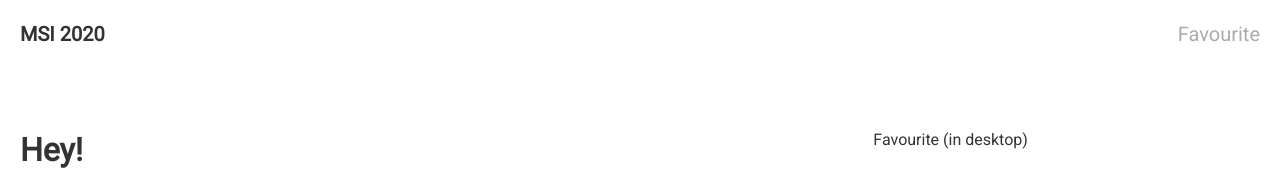
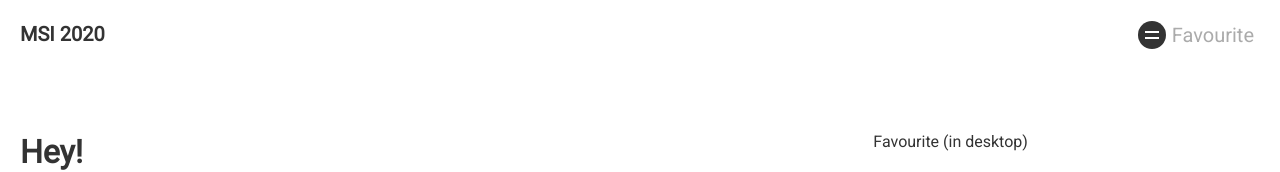
Before and after one commit to ipgpt/chuck-norris-app, a React (Create React App) app: page / in a window 1280 px wide. Shown: the top 172 px of the page. Built offline with nearby package versions, Linux system fonts and the light colour scheme.

Commit message:
feat: implement favourite button and component

```diff
--- a/src/App.js
+++ b/src/App.js
@@ -3,31 +3,61 @@ import { Row, Col } from "react-bootstrap";
 import "./App.scss";
 import JokesForm from "./JokesForm";
 import JokesList from "./JokesList";
+import Favourite from "./Favourite";
 
 function App() {
-  const [state, setState] = useState({});
+  const [state, setState] = useState({
+    jokeData: {},
+    isOpenFavourite: false,
+    favouriteDate: {
+      data: {
+        result: [],
+      },
+    },
+  });
 
   function getData(data) {
-    setState(data);
+    setState({ ...state, jokeData: data });
+  }
+
+  function handleFavourite() {
+    setState({ ...state, isOpenFavourite: !state.isOpenFavourite });
   }
 
   return (
-    <div className="App">
+    <div className={state.isOpenFavourite ? "App App--grey" : "App"}>
       <header className="header">
-        <div className="header__headline">MSI 2020</div>
-        <div className="header__favourite">Favourite</div>
+        <div className="header__headline">
+          {state.isOpenFavourite ? "" : "MSI 2020"}
+        </div>
+        <button
+          className={
+            state.isOpenFavourite
+              ? "header__favourite header__favourite--open"
+              : "header__favourite"
+          }
+          onClick={handleFavourite}
+        >
+          Favourite
+        </button>
       </header>
+      {state.isOpenFavourite ? (
+        <Favourite />
+      ) : (
+        <>
           <main>
             <Row>
               <Col className="column" xl={8}>
                 <JokesForm getData={getData} />
-            <JokesList joke={state} />
+                <JokesList joke={state.jokeData} />
               </Col>
               <Col className="column" xl={4}>
                 Favourite (in desktop)
               </Col>
             </Row>
           </main>
+        </>
+      )}
     </div>
   );
 }
--- a/src/App.scss
+++ b/src/App.scss
@@ -1,4 +1,15 @@
 @import "./assets/scss/variables";
+
+%header-item-styles {
+  margin: 20px;
+  font-size: 20px;
+  line-height: 28px;
+}
+
+.App--grey {
+  height: 100vh;
+  background-color: $light-grey;
+}
 
 .row {
   margin-right: 0;
@@ -8,12 +19,6 @@
 .column {
   padding-left: 20px;
   padding-right: 20px;
-}
-
-%header-item-styles {
-  margin: 20px;
-  font-size: 20px;
-  line-height: 28px;
 }
 
 .header {
@@ -28,7 +33,50 @@
 
   &__favourite {
     @extend %header-item-styles;
+    padding-left: 34px;
+    position: relative;
     font-weight: 500;
     color: $grey;
+    background-color: inherit;
+    border: 0;
+
+    &:focus {
+      outline: none;
+    }
+
+    &::before {
+      position: absolute;
+      content: "";
+      width: 28px;
+      height: 28px;
+      left: 0;
+      background-color: $black;
+      border-radius: 15px;
+    }
+
+    &::after {
+      position: absolute;
+      content: "";
+      width: 14px;
+      height: 8px;
+      top: 11px;
+      left: 7px;
+      border-top: 2px solid white;
+      border-bottom: 2px solid white;
+      transition: top 0.5s ease-out;
+    }
+
+    &--open {
+      &::after {
+        position: absolute;
+        content: "\00d7";
+        top: 0;
+        left: 7px;
+        font-size: 25px;
+        color: $white;
+        border: 0;
+        transition: top 0.5s ease-out;
+      }
+    }
   }
 }
--- /dev/null
+++ b/src/Favourite/Favourite.js
@@ -0,0 +1,8 @@
+import React from "react";
+
+function Favourite() {
+  //<JokesList joke={data} />
+  return <div className="favourite">Favourite</div>;
+}
+
+export default Favourite;
--- /dev/null
+++ b/src/Favourite/index.js
@@ -0,0 +1,3 @@
+import Favourite from "./Favourite";
+
+export default Favourite;
```
Lines whose indentation alone changed are shown as unchanged.
